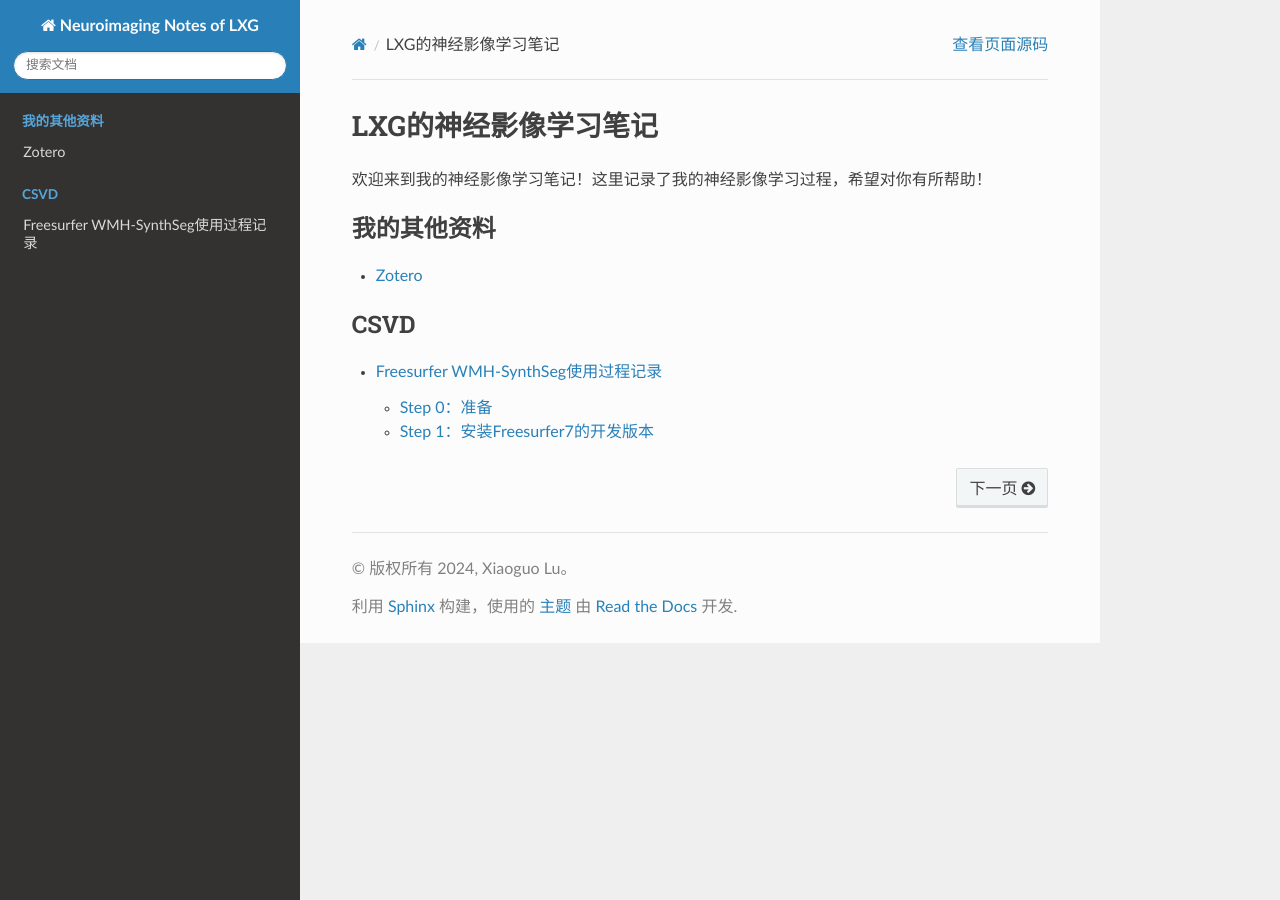
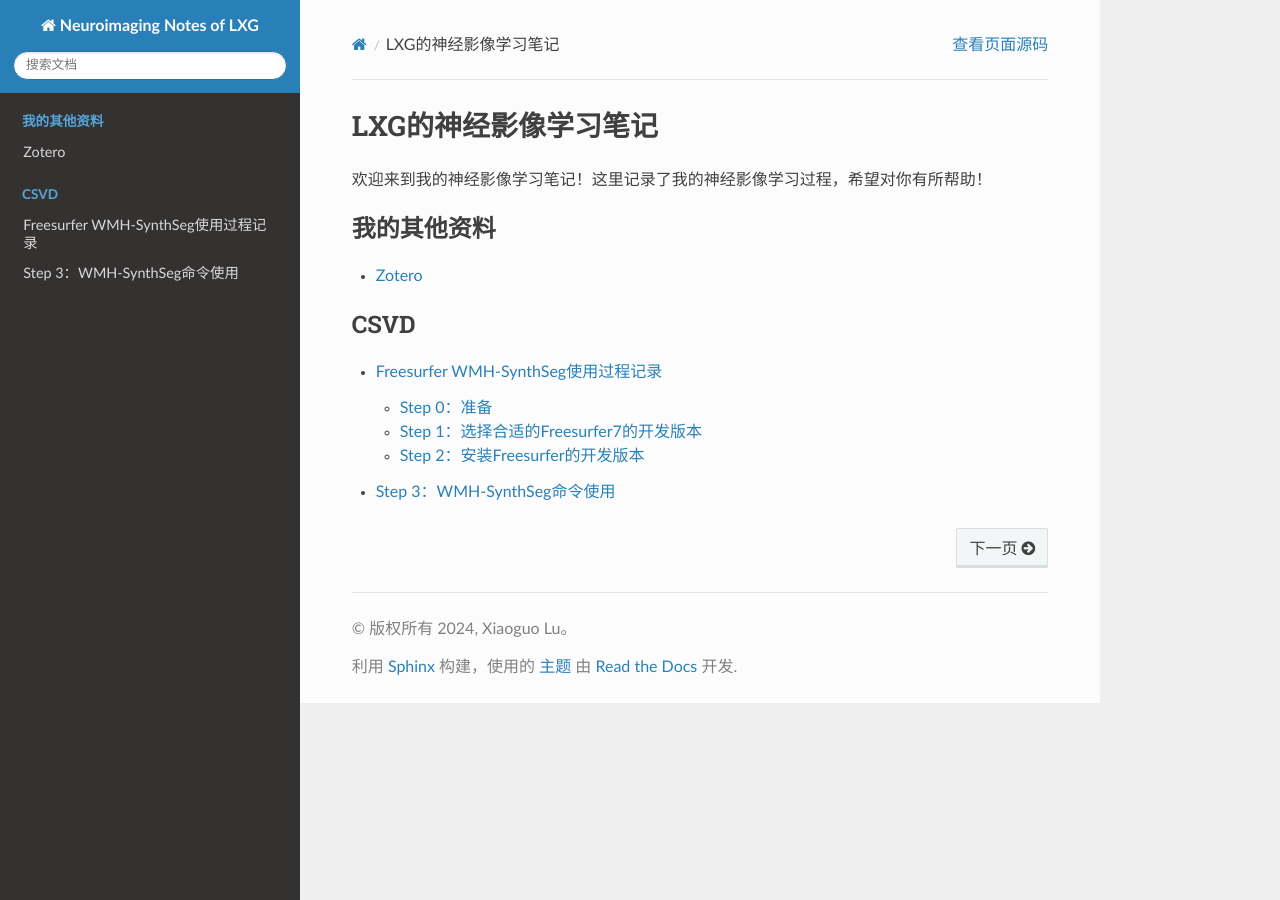
Before and after one commit to LuuuXG/Neuroimaging-Notes-of-LXG, a Sphinx documentation site: the page built from source/index.rst, in a window 1280 px wide. Built offline with Sphinx 7.4.7 and the Read the Docs theme 2.0.0, drawn with Linux system fonts in a browser that asks for light colours; some of the changed lines change nothing that is shown.

Commit message:
add notes

````diff
--- a/source/CSVD/WMH-SynthSeg使用过程记录.md
+++ b/source/CSVD/WMH-SynthSeg使用过程记录.md
@@ -4,9 +4,58 @@
 本地环境：**Windows10** + **WSL2** + **Ubuntu 22.04**
 时间：2024-01-07
 
-## Step 1：安装Freesurfer7的开发版本
+## Step 1：选择合适的Freesurfer7的开发版本
 根据此时Freesurfer的官方说明（[WMH-SynthSeg](https://surfer.nmr.mgh.harvard.edu/fswiki/WMH-SynthSeg)），WMH-SynthSeg只能通过开发版本使用。下面是开发版本的安装过程：
 
 **选择合适的Freesurfer版本**：在该页面中找到"Development Version"（[FreeSurfer Download and Install](https://surfer.nmr.mgh.harvard.edu/fswiki/DownloadAndInstall)）或直接进入[Index of /pub/dist/freesurfer/dev](https://surfer.nmr.mgh.harvard.edu/pub/dist/freesurfer/dev/)选择合适的开发版本。
-![开发版本界面](WMH-SynthSeq_1.png)
-根据我的环境，我选择的是最后一个（freesurfer_ubuntu22-7-dev_amd64.deb）。相应地，修改Step 2中的下载路径。
+![进入开发版本界面](WMH-SynthSeg_1.png)
+根据我的环境，我选择的是最后一个（freesurfer_ubuntu22-7-dev_amd64.deb）。相应地，修改**Step 2**中的下载路径。
+![开发版本界面](WMH-SynthSeg_2.png)
+
+## Step 2：安装Freesurfer的开发版本
+过程参考Freesurfer官方安装指南（[Freesurfer on Ubuntu Linux in WSL](https://surfer.nmr.mgh.harvard.edu/fswiki/FS7_wsl_ubuntu)），因为版本不同，修改相应的地方即可。具体安装过程如下：
+```bash
+# 进入HOME路径
+root@LXG:~# cd
+
+# 下载开发版本的.deb文件
+root@LXG:~# wget https://surfer.nmr.mgh.harvard.edu/pub/dist/freesurfer/dev/freesurfer_ubuntu22-7-dev_amd64.deb
+
+# 检查下载的文件是否存在
+root@LXG:~# ls freesurfer_ubuntu22-7-dev_amd64.deb
+
+# 更新Ubuntu相关的包
+root@LXG:~# sudo apt-get update -y
+
+# 安装开发版本
+# 注意：这一步提示已经安装，因此我卸载了之前安装的Freesurfer版本（7.4.1）
+root@LXG:~# sudo apt-get -y install ./freesurfer_ubuntu22-7-dev_amd64.deb
+
+# 添加环境变量
+root@LXG:~# export FREESURFER_HOME=/usr/local/freesurfer/7-dev
+root@LXG:~# echo "export FREESURFER_HOME=/usr/local/freesurfer/7-dev" >> $HOME/.bashrc
+
+# 添加license和相关变量。事先将license.txt放在HOME路径中
+root@LXG:~# cd
+root@LXG:~# ls license.txt
+root@LXG:~# echo "export FS_LICENSE=$HOME/license.txt" >> $HOME/.bashrc
+
+# 其它环境变量
+root@LXG:~# echo "export XDG_RUNTIME_DIR=$HOME/.xdg" >> $HOME/.bashrc
+root@LXG:~# echo "export DISPLAY=:0" >> $HOME/.bashrc
+root@LXG:~# echo "source $FREESURFER_HOME/SetUpFreeSurfer.sh" >> $HOME/.bashrc
+```
+编辑$HOME/.bashrc文件，将其中之前版本的变量信息删除（如图中的前一部分，为7.4.1版本的环境变量）
+![删除其他版本的环境变量](WMH-SynthSeg_3.png)
+重新启动Ubuntu，看到如下提示说明安装成功：
+-------- freesurfer-linux-ubuntu22_x86_64-dev-20240105-87ffad0 --------
+Setting up environment for FreeSurfer/FS-FAST (and FSL)
+FREESURFER_HOME   /usr/local/freesurfer/7-dev
+FSFAST_HOME       /usr/local/freesurfer/7-dev/fsfast
+FSF_OUTPUT_FORMAT nii.gz
+SUBJECTS_DIR      /usr/local/freesurfer/7-dev/subjects
+MNI_DIR           /usr/local/freesurfer/7-dev/mni
+FSL_DIR           /usr/local/fsl
+
+# Step 3：WMH-SynthSeg命令使用
+TODO
````
Also changed, not shown: source/CSVD/WMH-SynthSeg_2.png (added), source/CSVD/WMH-SynthSeg_3.png (added).
